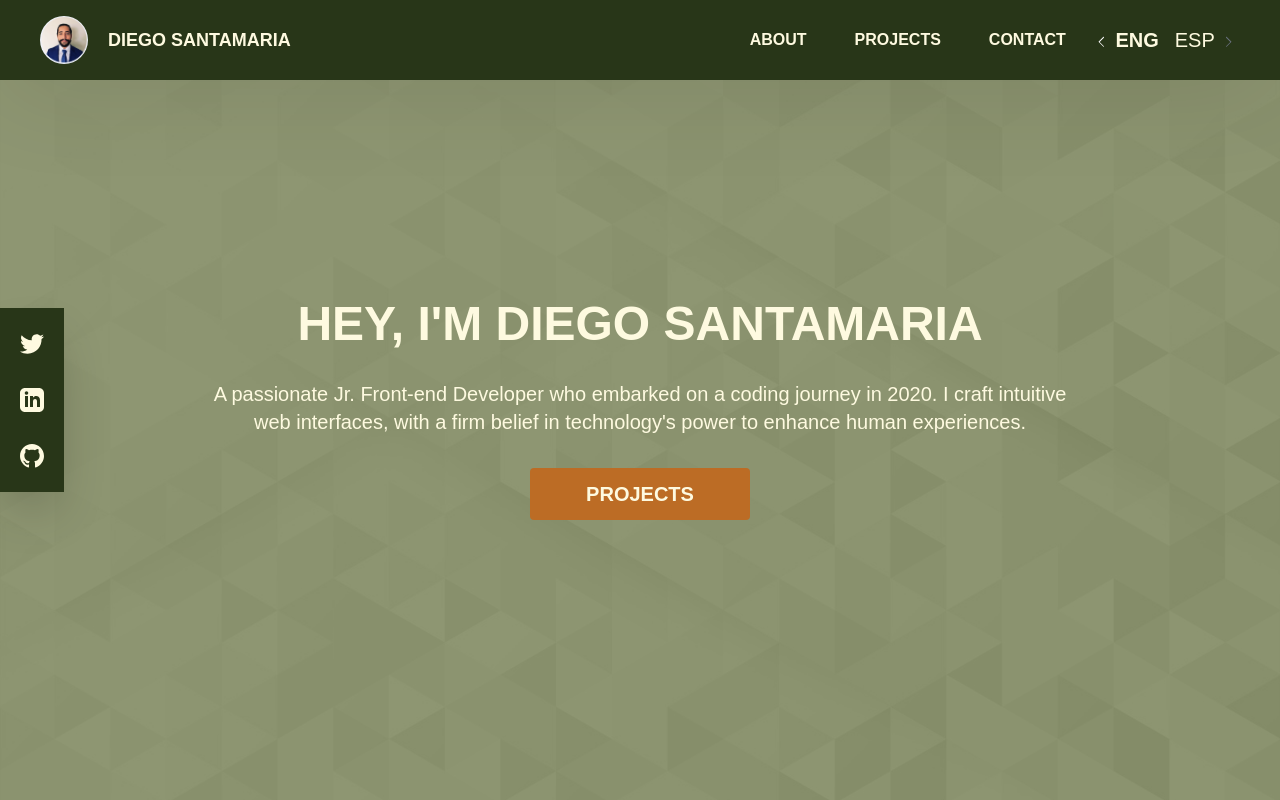
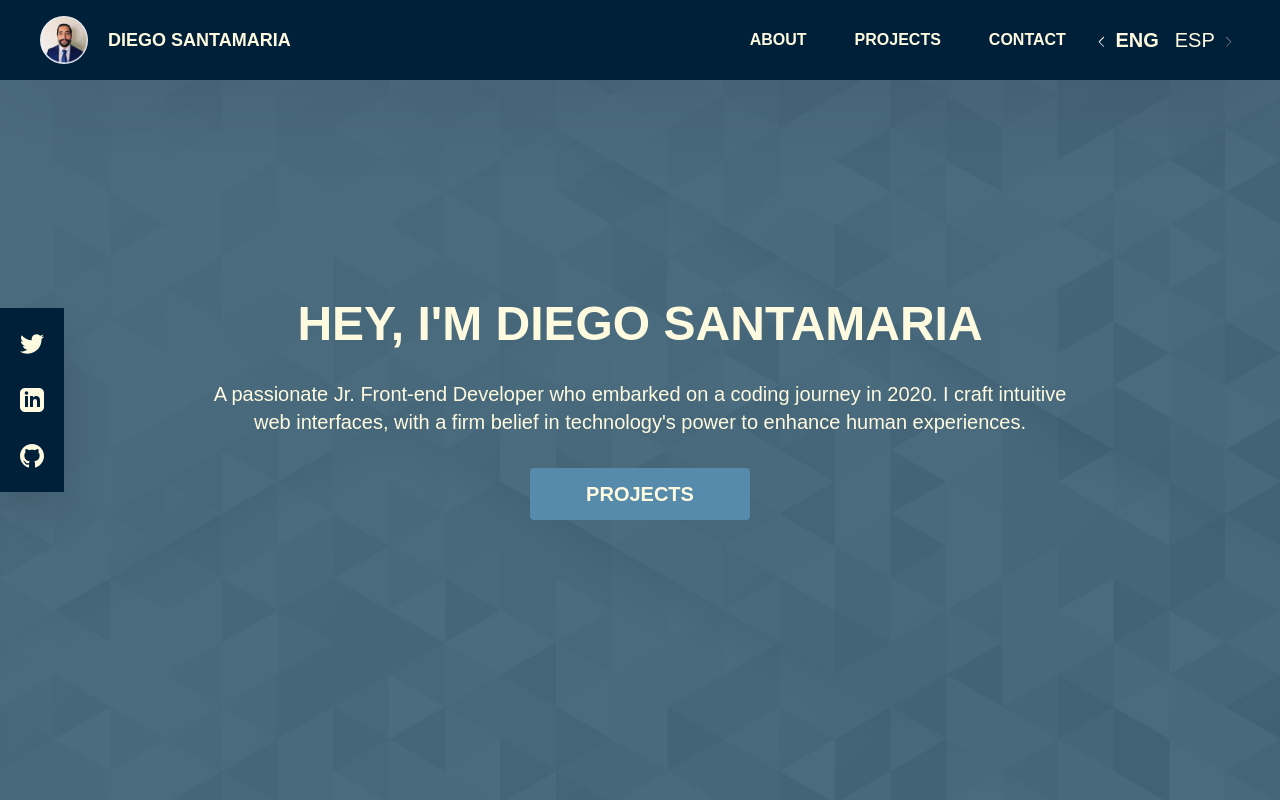
Before and after one commit to SantamariaCodes/basic-portfolio-website, a React (Create React App) app: page / in a window 1280 px wide. Shown: the top 800 px of the page. Built offline with nearby package versions, Linux system fonts and the light colour scheme.

Commit message:
Feat(colorUI): switched color palette

```diff
--- a/tailwind.config.js
+++ b/tailwind.config.js
@@ -18,9 +18,9 @@ module.exports = {
         deepBlue: "rgba(0,163,0)",
         lessDeepBlue: "#A96121",
         orange: "#FCA311",
-        customColor: '#606c38',
-        navbarCustomColor:'#283618',
-        buttonCustomColor: "#bc6c25",
+        customColor: '#003049',
+        navbarCustomColor:'#002039 ',
+        buttonCustomColor: "#568bac",
         skill: '#dda15e'
       },
       screens: {
```
Also changed, not shown: public/manifest.json.
